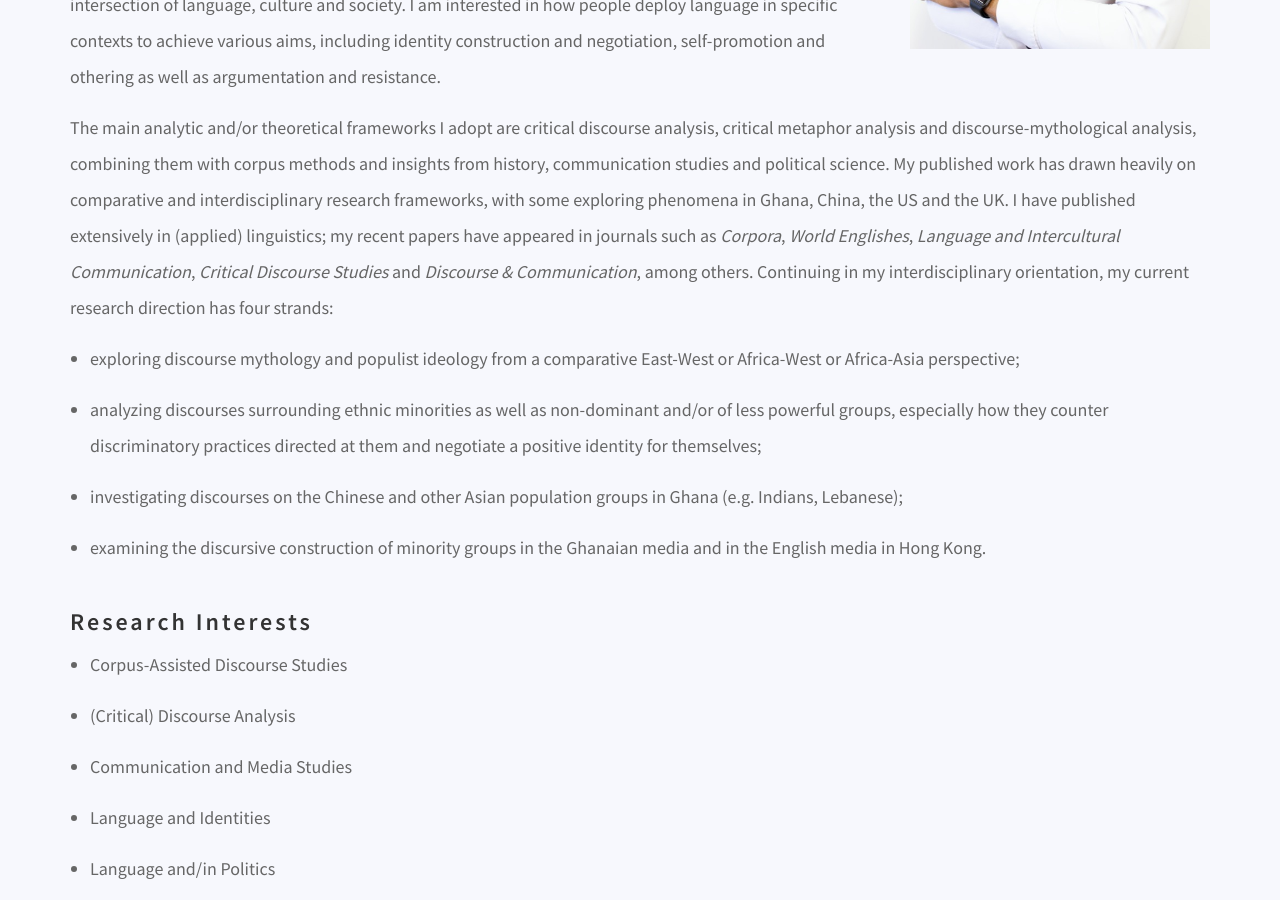
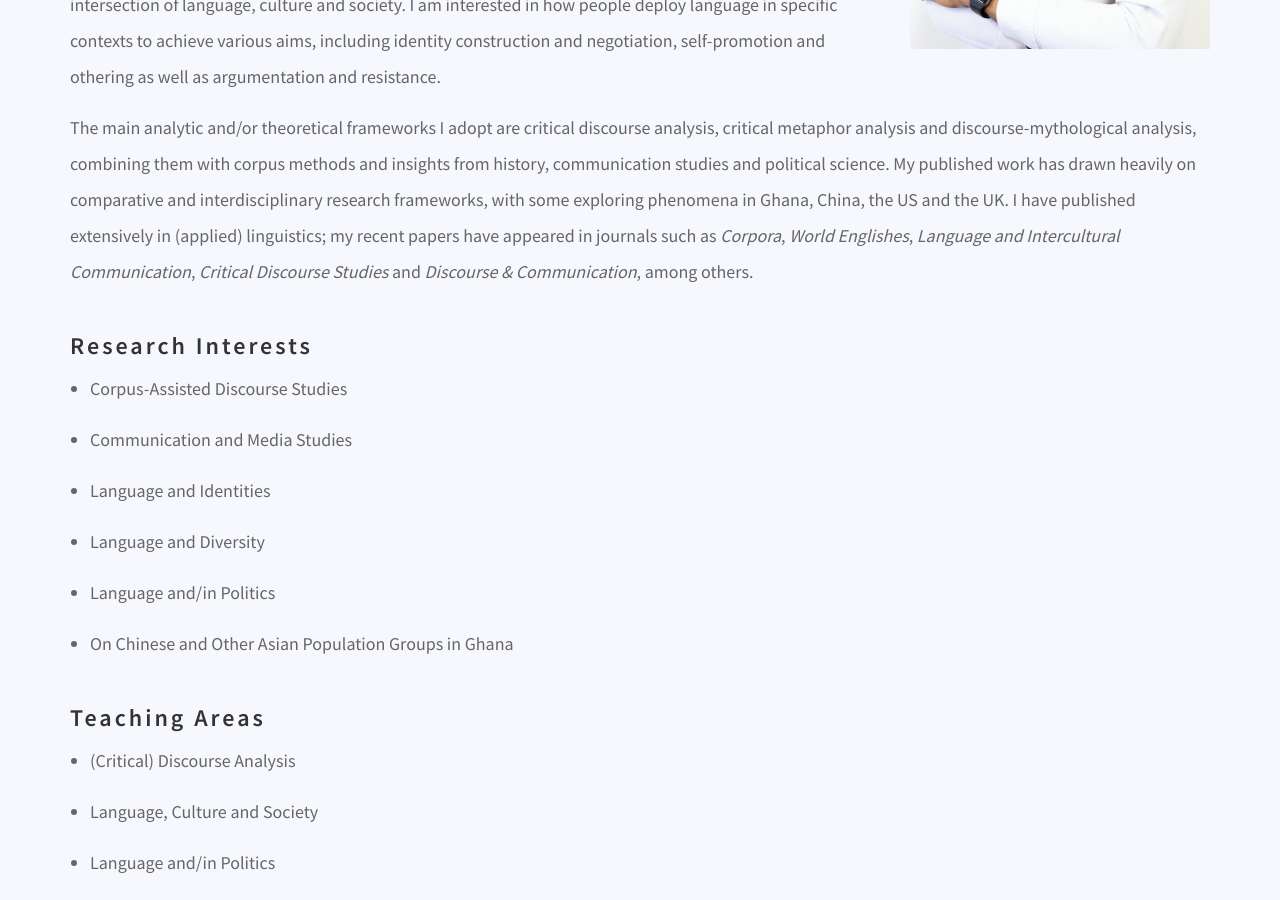
Before and after one commit to danielcornock/marknartey.com, a Jekyll site: the page built from index.md, in a window 1280 px wide and 900 px high, scrolled down 789 px. Built offline with Jekyll 4.4.1, drawn with Linux system fonts in a browser that asks for light colours; nearby versions of some CDN libraries; a script that is not in the unit is left out.

Commit message:
Update Pages “about”

```diff
--- a/index.md
+++ b/index.md
@@ -18,19 +18,14 @@ permalink: /
 
 I hold The Hong Kong Polytechnic University Distinguished Postdoctoral Fellowship in the [Department of English](https://www.polyu.edu.hk/engl/) and I am a member of the [Research Center for Professional Communication in English (RCPCE)](http://rcpce.engl.polyu.edu.hk/rcpce/). I am an interdisciplinary scholar who specializes in corpus-assisted discourse studies, with a focus on issues at the intersection of language, culture and society. I am interested in how people deploy language in specific contexts to achieve various aims, including identity construction and negotiation, self-promotion and othering as well as argumentation and resistance.
 
-The main analytic and/or theoretical frameworks I adopt are critical discourse analysis, critical metaphor analysis and discourse-mythological analysis, combining them with corpus methods and insights from history, communication studies and political science. My published work has drawn heavily on comparative and interdisciplinary research frameworks, with some exploring phenomena in Ghana, China, the US and the UK. I have published extensively in (applied) linguistics; my recent papers have appeared in journals such as *Corpora*, *World Englishes*, *Language and Intercultural Communication*, *Critical Discourse Studies* and *Discourse & Communication*, among others. Continuing in my interdisciplinary orientation, my current research direction has four strands:
-
-* exploring discourse mythology and populist ideology from a comparative East-West or Africa-West or Africa-Asia perspective;
-* analyzing discourses surrounding ethnic minorities as well as non-dominant and/or of less powerful groups, especially how they counter discriminatory practices directed at them and negotiate a positive identity for themselves;
-* investigating discourses on the Chinese and other Asian population groups in Ghana (e.g. Indians, Lebanese);
-* examining the discursive construction of minority groups in the Ghanaian media and in the English media in Hong Kong.
+The main analytic and/or theoretical frameworks I adopt are critical discourse analysis, critical metaphor analysis and discourse-mythological analysis, combining them with corpus methods and insights from history, communication studies and political science. My published work has drawn heavily on comparative and interdisciplinary research frameworks, with some exploring phenomena in Ghana, China, the US and the UK. I have published extensively in (applied) linguistics; my recent papers have appeared in journals such as *Corpora*, *World Englishes*, *Language and Intercultural Communication*, *Critical Discourse Studies* and *Discourse & Communication*, among others.
 
 ## Research Interests
 
 * Corpus-Assisted Discourse Studies
-* (Critical) Discourse Analysis
 * Communication and Media Studies
 * Language and Identities
+* Language and Diversity
 * Language and/in Politics
 * On Chinese and Other Asian Population Groups in Ghana
 
```
